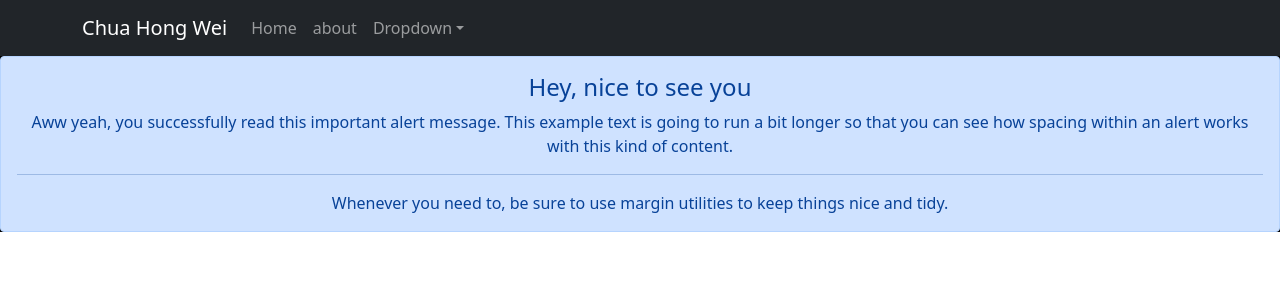
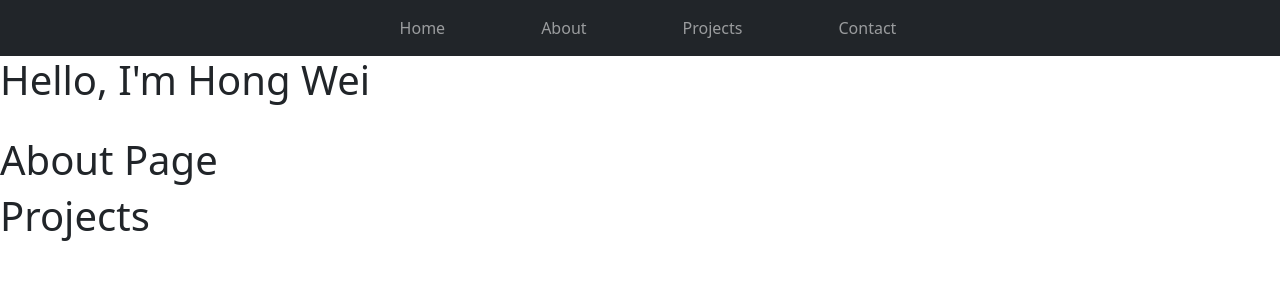
Before and after one commit to MrHunte96/myResume, a React (Create React App) app: page /#/about in a window 1280 px wide. Shown: the top 300 px of the page. Built offline with nearby package versions, Linux system fonts and the light colour scheme.

Commit message:
Working Navigation Bar

```diff
--- /dev/null
+++ b/src/Components/About.jsx
@@ -0,0 +1,14 @@
+import React from 'react';
+
+class About extends React.Component {
+
+    render() {
+        return (
+            <section id="About">
+                <h1> About Page </h1>
+            </section>
+        )
+    }
+}
+
+export default About;
--- a/src/Pages/App.js
+++ b/src/Components/App.js
@@ -1,12 +1,18 @@
-import './App.css';
 import React from 'react';
 import NavigationBar from '../Components/NavigationBar';
+
+import Home from './Home';
+import About from './About';
+import Projects from './Projects';
 
 class App extends React.Component {
   render() {
     return (
       <div className='App'>
         <NavigationBar />
+        <Home />
+        <About />
+        <Projects />
       </div>
     );
   }
--- /dev/null
+++ b/src/Components/Home.jsx
@@ -0,0 +1,14 @@
+import React from 'react';
+
+class Home extends React.Component {
+    render() {
+        return (
+            <section id="Home">
+                <h1> Hello, I'm Hong Wei </h1>
+                <br></br>
+            </section>
+        );
+    }
+}
+
+export default Home;
--- a/src/Components/NavigationBar.jsx
+++ b/src/Components/NavigationBar.jsx
@@ -1,41 +1,28 @@
 import React from 'react';
-import { Route, Routes } from "react-router-dom";
 
-import NavDropdown from 'react-bootstrap/NavDropdown';
+import Nav from 'react-bootstrap/Nav';
 import Navbar from 'react-bootstrap/Navbar';
-import Nav from 'react-bootstrap/Nav';
 import Container from 'react-bootstrap/Container';
 
-import Home from '../Pages/Home';
-import About from '../Pages/About';
+class NavigationBar extends React.Component {
 
-class NavigationBar extends React.Component {
     render() {
         return (
             <div>
                 <Navbar bg="dark" variant="dark" expand="lg">
                     <Container>
-                        <Navbar.Brand href="/#/">Chua Hong Wei</Navbar.Brand>
+                        <Navbar.Brand />
                         <Navbar.Toggle aria-controls="basic-navbar-nav" />
                         <Navbar.Collapse id="basic-navbar-nav">
-                            <Nav className="me-auto">
-                                <Nav.Link href="/#/">Home</Nav.Link>
-                                <Nav.Link href="/#/about">about</Nav.Link>
-                                <NavDropdown title="Dropdown" id="basic-nav-dropdown">
-                                    <NavDropdown.Item href="#action/3.1">Action</NavDropdown.Item>
-                                    <NavDropdown.Item href="#action/3.2">Another action</NavDropdown.Item>
-                                    <NavDropdown.Item href="#action/3.3">Something</NavDropdown.Item>
-                                    <NavDropdown.Divider />
-                                    <NavDropdown.Item href="#action/3.4">Separated link</NavDropdown.Item>
-                                </NavDropdown>
+                            <Nav className="m-auto">
+                                <Nav.Link className="px-5" href="#Home">Home</Nav.Link>
+                                <Nav.Link className="px-5" href="#About">About</Nav.Link>
+                                <Nav.Link className="px-5" href="#Projects">Projects</Nav.Link>
+                                <Nav.Link className="px-5" href="#Contact">Contact</Nav.Link>
                             </Nav>
                         </Navbar.Collapse>
                     </Container>
                 </Navbar>
-                <Routes>
-                    <Route exact path="/" element={<Home />} />
-                    <Route path="/about" element={<About />} />
-                </Routes>
             </div>
         );
     }
--- /dev/null
+++ b/src/Components/Projects.jsx
@@ -0,0 +1,14 @@
+import React from 'react';
+
+class Projects extends React.Component {
+    render() {
+        return (
+            <section id="Projects">
+                <h1> Projects </h1>
+                <br></br>
+            </section>
+        );
+    }
+}
+
+export default Projects;
--- a/src/Pages/About.jsx
+++ /dev/null
@@ -1,37 +0,0 @@
-import Alert from 'react-bootstrap/Alert';
-import React from 'react';
-
-import Nav from 'react-bootstrap/Nav';
-
-import Home from '../Pages/Home';
-import { Button } from 'bootstrap';
-
-const divStyle = {
-    color: 'white',
-    backgroundColor: 'black'
-};
-
-class About extends React.Component {
-
-    render() {
-        return (
-            <div style={divStyle}>
-                <Alert variant="primary">
-                <Alert.Heading>Hey, nice to see you</Alert.Heading>
-                <p>
-                    Aww yeah, you successfully read this important alert message. This example
-                    text is going to run a bit longer so that you can see how spacing within an
-                    alert works with this kind of content.
-                </p>
-                <hr />
-                <p className="mb-0">
-                    Whenever you need to, be sure to use margin utilities to keep things nice
-                    and tidy.
-                </p>
-                </Alert>
-            </div>
-        )
-    }
-}
-
-export default About;
--- a/src/Pages/App.css
+++ /dev/null
@@ -1,38 +0,0 @@
-.App {
-  text-align: center;
-}
-
-.App-logo {
-  height: 40vmin;
-  pointer-events: none;
-}
-
-@media (prefers-reduced-motion: no-preference) {
-  .App-logo {
-    animation: App-logo-spin infinite 20s linear;
-  }
-}
-
-.App-header {
-  background-color: #282c34;
-  min-height: 100vh;
-  display: flex;
-  flex-direction: column;
-  align-items: center;
-  justify-content: center;
-  font-size: calc(10px + 2vmin);
-  color: white;
-}
-
-.App-link {
-  color: #61dafb;
-}
-
-@keyframes App-logo-spin {
-  from {
-    transform: rotate(0deg);
-  }
-  to {
-    transform: rotate(360deg);
-  }
-}
--- a/src/Pages/Home.jsx
+++ /dev/null
@@ -1,29 +0,0 @@
-import React from 'react';
-import logo from '../logo.svg';
-
-class Home extends React.Component {
-    render() {
-        return (
-            <div className="App">
-                <header className="App-header">
-                <img src={logo} className="App-logo" alt="logo" />
-                <p>
-                    Edit <code>src/App.js</code> and save to reload.
-                </p>
-                <a
-                    className="App-link"
-                    href="https://reactjs.org"
-                    target="_blank"
-                    rel="noopener noreferrer"
-                >
-                    Learn React
-                </a>
-                </header>
-            </div>
-
-        );
-    }
-
-}
-
-export default Home;
--- a/src/index.js
+++ b/src/index.js
@@ -1,7 +1,10 @@
 import React from 'react';
 import ReactDOM from 'react-dom';
+
 import './index.css';
-import App from './Pages/App';
+
+import App from './Components/App';
+
 import reportWebVitals from './reportWebVitals';
 import { HashRouter } from "react-router-dom";
 import 'bootstrap/dist/css/bootstrap.min.css';
```
Also changed, not shown: src/Resources/logo.svg (renamed from src/logo.svg).
